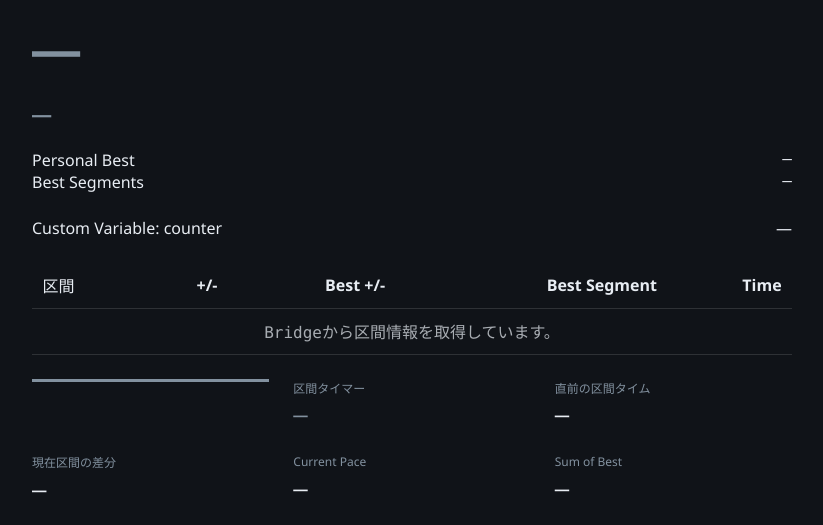
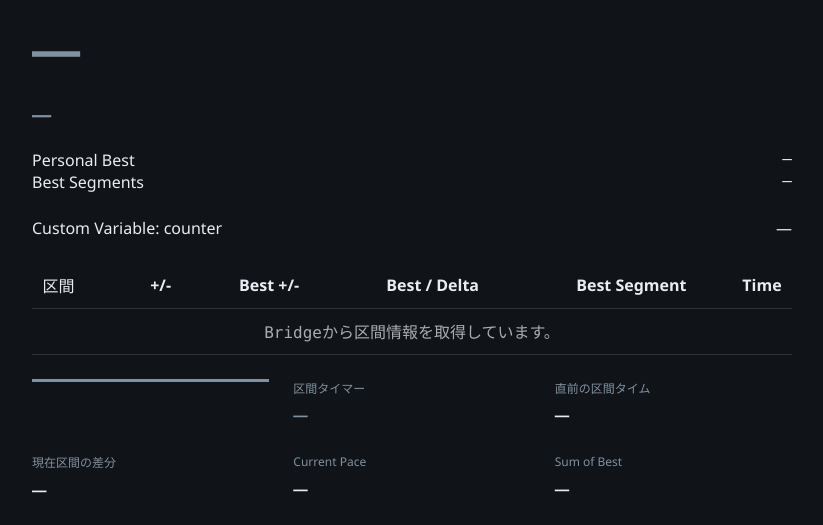
Before and after one commit to Nanahuse/LiveSplit.WebLayout, a website built with Vite: page index.html in a window 1280 px wide. Shown: the part 254-779 px from the top of the page, without its empty margins (228-1051 px from the left). Built offline with nearby package versions, Linux system fonts and the light colour scheme; no server answers; what @bufbuild/protobuf would draw is missing.

Commit message:
Add best segment delta fallback column to example

```diff
--- a/index.html
+++ b/index.html
@@ -21,7 +21,7 @@
     <livesplit-timer></livesplit-timer>
     <livesplit-detailed-timer comparison1="Personal Best" comparison2="Best Segments"></livesplit-detailed-timer>
     <livesplit-text left="Custom Variable: counter" right-variable="counter"></livesplit-text>
-    <livesplit-splits settings='{"ShowColumnLabels":true,"Columns":[{"Name":"+/-","Type":"Delta","Comparison":"Current Comparison","TimingMethod":"Current Timing Method"},{"Name":"Best +/-","Type":"Segment Delta","Comparison":"Best Segments","TimingMethod":"Current Timing Method"},{"Name":"Best Segment","Type":"Comparison Segment Time","Comparison":"Best Segments","TimingMethod":"Current Timing Method"},{"Name":"Time","Type":"Split Time","Comparison":"Current Comparison","TimingMethod":"Current Timing Method"}]}'></livesplit-splits>
+    <livesplit-splits settings='{"ShowColumnLabels":true,"Columns":[{"Name":"+/-","Type":"Delta","Comparison":"Current Comparison","TimingMethod":"Current Timing Method"},{"Name":"Best +/-","Type":"Segment Delta","Comparison":"Best Segments","TimingMethod":"Current Timing Method"},{"Name":"Best / Delta","Type":"Segment Delta or Segment Time","Comparison":"Best Segments","TimingMethod":"Current Timing Method"},{"Name":"Best Segment","Type":"Comparison Segment Time","Comparison":"Best Segments","TimingMethod":"Current Timing Method"},{"Name":"Time","Type":"Split Time","Comparison":"Current Comparison","TimingMethod":"Current Timing Method"}]}'></livesplit-splits>
     <div class="metrics">
       <livesplit-hotkey-indicator></livesplit-hotkey-indicator>
       <livesplit-segment-timer></livesplit-segment-timer>
```
